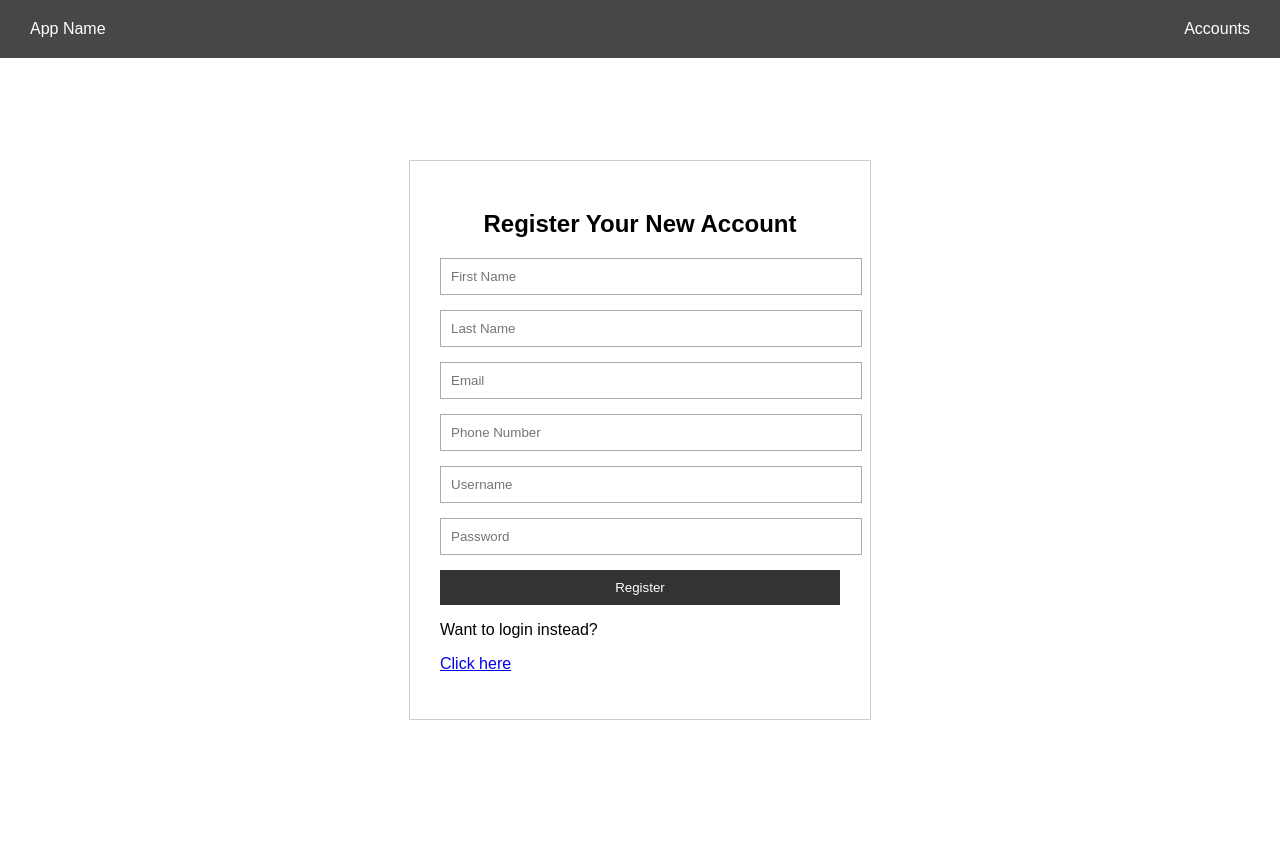
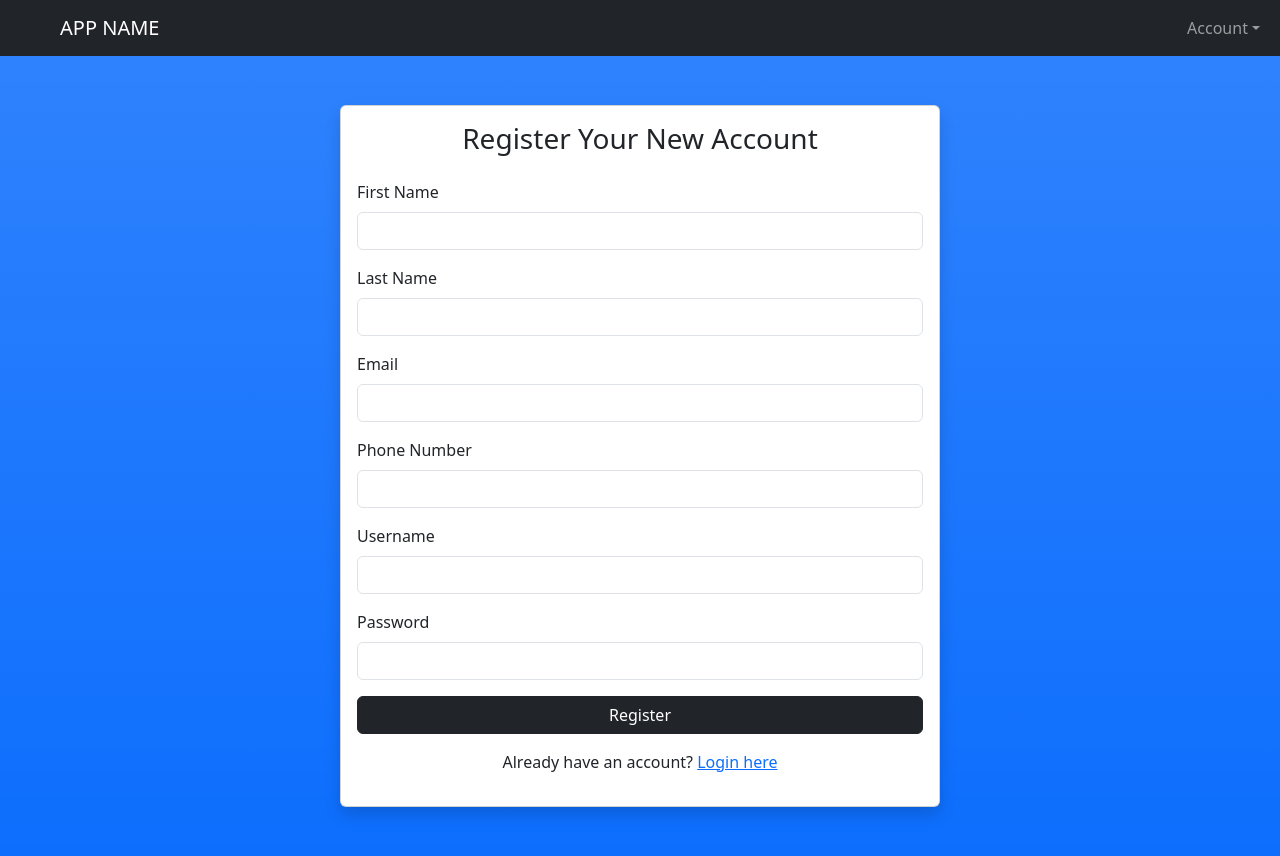
Before and after one commit to KedithJW/COSC213-Project, a PHP site: page /register.php in a window 1280 px wide. Before the commit the page ends 720 px from the top, so only its background shows below. Run offline with PHP 8.4, Linux system fonts and the light colour scheme.

Commit message:
Making Functional login
Working on getting logging in sorted out, also had to make a logout.php to handle users logging out. see notes in file. messed with all the formatting to be more similar to our index.php/board.php.

```diff
--- a/public/register.php
+++ b/public/register.php
@@ -1,21 +1,21 @@
 <?php
 /*
     Notes/stuff to talk about with team
-    Testing registration page, connects to database and adds user info if valid, but i never actually got a chance to test the conencting to a database part. Couldnt figure out how to set one up on my local machine
+    Testing registration page, connects to database and adds user info if valid, but i never actually got a chance to test the connecting to a database part. Couldnt figure out how to set one up on my local machine
     -- shouldnt be much of a difference to the code here just changing the connection parameters $host, $db etc right below this paragraph.
     I also saw on Trello's sign up page then has some terms and conditions, we could add something like that to fill the void, as well a some photos in the bottom and a the Brand name, ex Trello has "Trello" "terms and condition, then a sign up button.
     Colour and stuff can also be changed as I built it off the login.php. this would be a seperate file tho. this is register.php that redirects to login.php on successful registration
     ------ I also made some notes throughout the file, re the dropdown and some of the security stuff, idk if we want to keep that sec stuff or not but its there if we do. Wasnt very hard to implement so idc if we get rid of it.
-    Re the Dropdown i also added the alternate code in the html section at the bottom, just a Already have an acount thingy.
-    Do we want to add a confirm password field as well, and should be add more checks for a secure passwrd like a !@#%^& requirment.
+    Re the Dropdown i also added the alternate code in the html section at the bottom, just a Already have an account thingy.
+    Do we want to add a confirm password field as well, and should we add more checks for a secure password like a !@#%^& requirement.
 */
-$host = 'localhost'; // Change these to our db info
-$db   = 'database_name';
-$user = 'db_user';
-$pass = 'db_password';
+
+$host = 'localhost';
+$db   = 'COSC213';
+$user = 'Admin';
+$pass = '';
 
 $message = '';
-$success = false;
 
 try {
     $pdo = new PDO("mysql:host=$host;dbname=$db;charset=utf8mb4", $user, $pass);
@@ -29,24 +29,22 @@ try {
         $username  = trim($_POST['username']);
         $password  = $_POST['password'];
 
-        if (!filter_var($email, FILTER_VALIDATE_EMAIL)) { // php's built in email validation
+        if (!filter_var($email, FILTER_VALIDATE_EMAIL)) {
             $message = "Invalid email format.";
         } elseif (strlen($username) < 3 || strlen($username) > 20) {
             $message = "Username must be between 3 and 20 characters.";
         } elseif (strlen($password) < 6 || strlen($password) > 20) {
             $message = "Password must be between 6 and 20 characters.";
-        } else if (strlen($phone) != 10 || !ctype_digit($phone)){
+        } elseif (strlen($phone) != 10 || !ctype_digit($phone)) {
             $message = "Please input a valid 10-digit phone number. Do not add dashes or parentheses.";
-        }else {
+        } else {
             $stmt = $pdo->prepare("SELECT id FROM users WHERE email = :email OR username = :username");
             $stmt->execute(['email' => $email, 'username' => $username]);
-            //This checks for uniqueness, we cant have 2 emails/usersnames in the db that are the same
 
             if ($stmt->rowCount() > 0) {
                 $message = "Email or username already exists.";
             } else {
-                $hashedPassword = password_hash($password, PASSWORD_DEFAULT); // requiremnt to hash passwords, usese php's default hashing alogrithm
-            // uses PDO prepared statements to prevent SQL injection per project requirments.
+                $hashedPassword = password_hash($password, PASSWORD_DEFAULT);
                 $stmt = $pdo->prepare("INSERT INTO users (first_name, last_name, email, phone, username, password)
                                        VALUES (:first_name, :last_name, :email, :phone, :username, :password)");
                 $stmt->execute([
@@ -58,165 +56,100 @@ try {
                     'password'   => $hashedPassword
                 ]);
 
-                header("Location: login.php"); // Redirect to login page after successful registration
+                header("Location: login.php");
                 exit;
             }
         }
     }
 } catch (PDOException $e) {
-    $message = "Database error: " . $e->getMessage(); // says when we arnt connected to a db
+    $message = "Database error: " . $e->getMessage();
 }
 ?>
 
-<!DOCTYPE html>
+<!doctype html>
 <html lang="en">
 <head>
-    <meta charset="UTF-8">
-    <meta name="viewport" content="width=device-width, initial-scale=1.0">
+    <meta charset="utf-8">
+    <meta name="viewport" content="width=device-width, initial-scale=1">
     <title>Register - Project Manager</title>
-    <style>
-        body {
-            background-color: white;
-            font-family: sans-serif;
-            margin: 0;
-            padding: 0;
-            display: flex;
-            justify-content: center;
-            align-items: center;
-            height: 100vh;
-            flex-direction: column;
-        }
-
-        .header {
-            width: 100%;
-            background-color: rgba(51, 51, 51, 0.9);
-            padding: 10px 20px;
-            position: absolute;
-            top: 0;
-            left: 0;
-            display: flex;
-            justify-content: space-between;
-            align-items: center;
-            box-sizing: border-box;
-        }
-
-        .header .left button,
-        .dropbtn {
-            background: none;
-            border: none;
-            color: white;
-            font-size: 16px;
-            cursor: pointer;
-            padding: 10px;
-            margin: 0;
-        }
-
-        .header .right {
-            position: relative;
-        }
-
-        .dropdown {
-            position: relative;
-            display: inline-block;
-        }
-
-        .dropdown-content {
-            display: none;
-            position: absolute;
-            right: 0;
-            background-color: #f9f9f9;
-            min-width: 120px;
-            box-shadow: 0px 8px 16px rgba(0,0,0,0.2);
-            z-index: 1;
-        }
-
-        .dropdown-content a {
-            color: black;
-            padding: 10px 12px;
-            text-decoration: none;
-            display: block;
-        }
-
-        .dropdown-content a:hover {
-            background-color: #ddd;
-        }
-
-        .dropdown:hover .dropdown-content {
-            display: block;
-        }
-
-        .login-form {
-            background-color: #ffffff;
-            padding: 30px;
-            width: 400px;
-            border: 1px solid #ccc;
-            margin-top: 80px;
-        }
-
-        .login-form h2 {
-            margin-bottom: 20px;
-            text-align: center;
-        }
-
-        .login-form input {
-            width: 100%;
-            padding: 10px;
-            margin-bottom: 15px;
-            border: 1px solid #aaa;
-        }
-
-        .login-form button {
-            width: 100%;
-            padding: 10px;
-            background-color: #333;
-            color: white;
-            border: none;
-        }
-
-        #message {
-            color: red;
-            text-align: center;
-            margin-top: 10px;
-        }
-    </style>
+    <link href="https://cdn.jsdelivr.net/npm/bootstrap@5.3.8/dist/css/bootstrap.min.css" rel="stylesheet"
+        integrity="sha384-sRIl4kxILFvY47J16cr9ZwB07vP4J8+LH7qKQnuqkuIAvNWLzeN8tE5YBujZqJLB" crossorigin="anonymous">
 </head>
-<body>
-
-<div class="header">
-    <div class="left">
-        <button onclick="location.href='index.php';">App Name</button>
-    </div>
-    <div class="right">
-        <div class="dropdown">
-            <button class="dropbtn">Accounts</button>
-            <div class="dropdown-content">
-                <a href="login.php">Login</a>
-                <a href="justforshow.php"> justforshow</a>
+<body class="bg-primary bg-gradient text-white">
+    <nav class="navbar navbar-expand-lg bg-dark navbar-dark">
+        <div class="container-fluid">
+            <a href="#" class="navbar-brand px-5">APP NAME</a>
+            <button class="navbar-toggler" type="button" data-bs-toggle="collapse" data-bs-target="#navmenu">
+                <span class="navbar-toggler-icon"></span>
+            </button>
+            <div class="collapse navbar-collapse" id="navmenu">
+                <ul class="navbar-nav ms-auto">
+                    <li class="nav-item dropdown">
+                        <a class="nav-link dropdown-toggle" href="#" role="button" data-bs-toggle="dropdown"
+                            aria-expanded="false">Account</a>
+                        <ul class="dropdown-menu dropdown-menu-end">
+                            <li><a class="dropdown-item" href="myAccount.php">View My Account</a></li>
+                            <li><a class="dropdown-item" href="login.php">Login</a></li>
+                            <li><a class="dropdown-item" href="register.php">Sign Up</a></li>
+                        </ul>
+                    </li>
+                </ul>
             </div>
         </div>
-    </div>
-</div>
+    </nav>
 
-<div class="login-form">
-    <h2>Register Your New Account</h2>
-    <form method="post" action="register.php">
-        <input type="text" name="firstName" placeholder="First Name" required>
-        <input type="text" name="lastName" placeholder="Last Name" required>
-        <input type="email" name="email" placeholder="Email" required>
-        <input type="text" name="phone" placeholder="Phone Number" required>
-        <input type="text" name="username" placeholder="Username" required>
-        <input type="password" name="password" placeholder="Password" required>
-        <button type="submit">Register</button>
-        <p> Want to login instead? </p> <a href="login.php">Click here</a></p>
-    </form>
 
-    <?php
-    if ($message) {
-        echo '<p id="message">' . htmlspecialchars($message) . '</p>';
-        // was suggested in videos i watched about sql injection stuff, this prevents html injection / cross site scripting i dont rlly know to much about it tho, this is done by the htrmlspecialchars function
-    }
-    ?>
-</div>
+    <main class="d-flex justify-content-center align-items-center vh-100">
+        <div class="card bg-white text-dark shadow" style="width: 100%; max-width: 600px;">
+            <div class="card-body">
+                <h3 class="card-title text-center mb-4">Register Your New Account</h3>
+                <form method="post" action="register.php">
+                    <div class="mb-3">
+                        <label for="firstName" class="form-label">First Name</label>
+                        <input type="text" class="form-control" name="firstName" required
+                            value="<?php echo htmlspecialchars($_POST['firstName'] ?? ''); ?>">
+                    </div>
+                    <div class="mb-3">
+                        <label for="lastName" class="form-label">Last Name</label>
+                        <input type="text" class="form-control" name="lastName" required
+                            value="<?php echo htmlspecialchars($_POST['lastName'] ?? ''); ?>">
+                    </div>
+                    <div class="mb-3">
+                        <label for="email" class="form-label">Email</label>
+                        <input type="email" class="form-control" name="email" required
+                            value="<?php echo htmlspecialchars($_POST['email'] ?? ''); ?>">
+                    </div>
+                    <div class="mb-3">
+                        <label for="phone" class="form-label">Phone Number</label>
+                        <input type="text" class="form-control" name="phone" required
+                            value="<?php echo htmlspecialchars($_POST['phone'] ?? ''); ?>">
+                    </div>
+                    <div class="mb-3">
+                        <label for="username" class="form-label">Username</label>
+                        <input type="text" class="form-control" name="username" required
+                            value="<?php echo htmlspecialchars($_POST['username'] ?? ''); ?>">
+                    </div>
+                    <div class="mb-3">
+                        <label for="password" class="form-label">Password</label>
+                        <input type="password" class="form-control" name="password" required
+                            value="<?php echo htmlspecialchars($_POST['password'] ?? ''); ?>">
+                    </div>
+                    <button type="submit" class="btn btn-dark w-100">Register</button>
+                    <div class="mt-3 text-center">
+                        <p>Already have an account? <a href="login.php">Login here</a></p>
+                    </div>
+                </form>
+                <?php if ($message): ?>
+                    <div class="alert alert-danger mt-3 text-center" role="alert">
+                        <?php echo htmlspecialchars($message); ?>
+                    </div>
+                <?php endif; ?>
+            </div>
+        </div>
+    </main>
 
+    <script src="https://cdn.jsdelivr.net/npm/bootstrap@5.3.8/dist/js/bootstrap.bundle.min.js"
+        integrity="sha384-FKyoEForCGlyvwx9Hj09JcYn3nv7wiPVlz7YYwJrWVcXK/BmnVDxM+D2scQbITxI"
+        crossorigin="anonymous"></script>
 </body>
 </html>
```
Also changed, not shown: public/login.php (+102 -120 lines), public/logout.php (added, +23 -0 lines).
